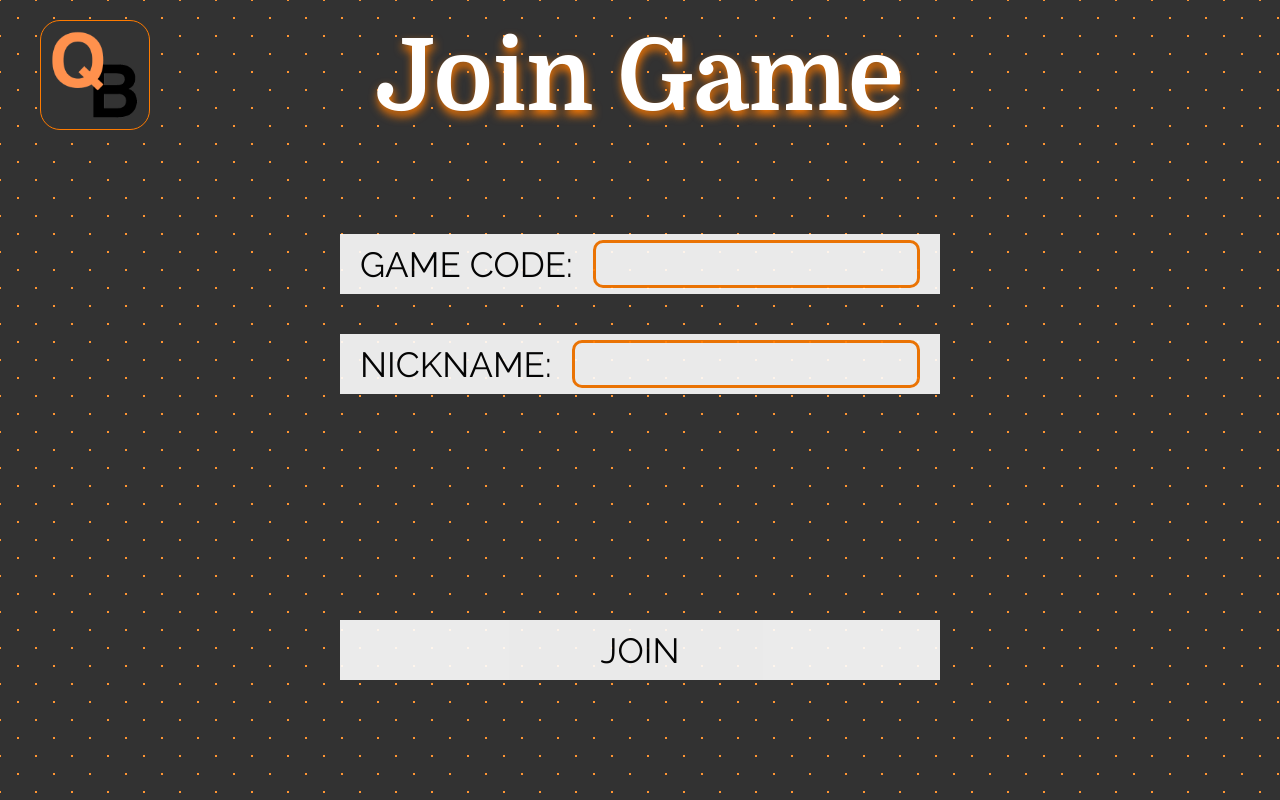
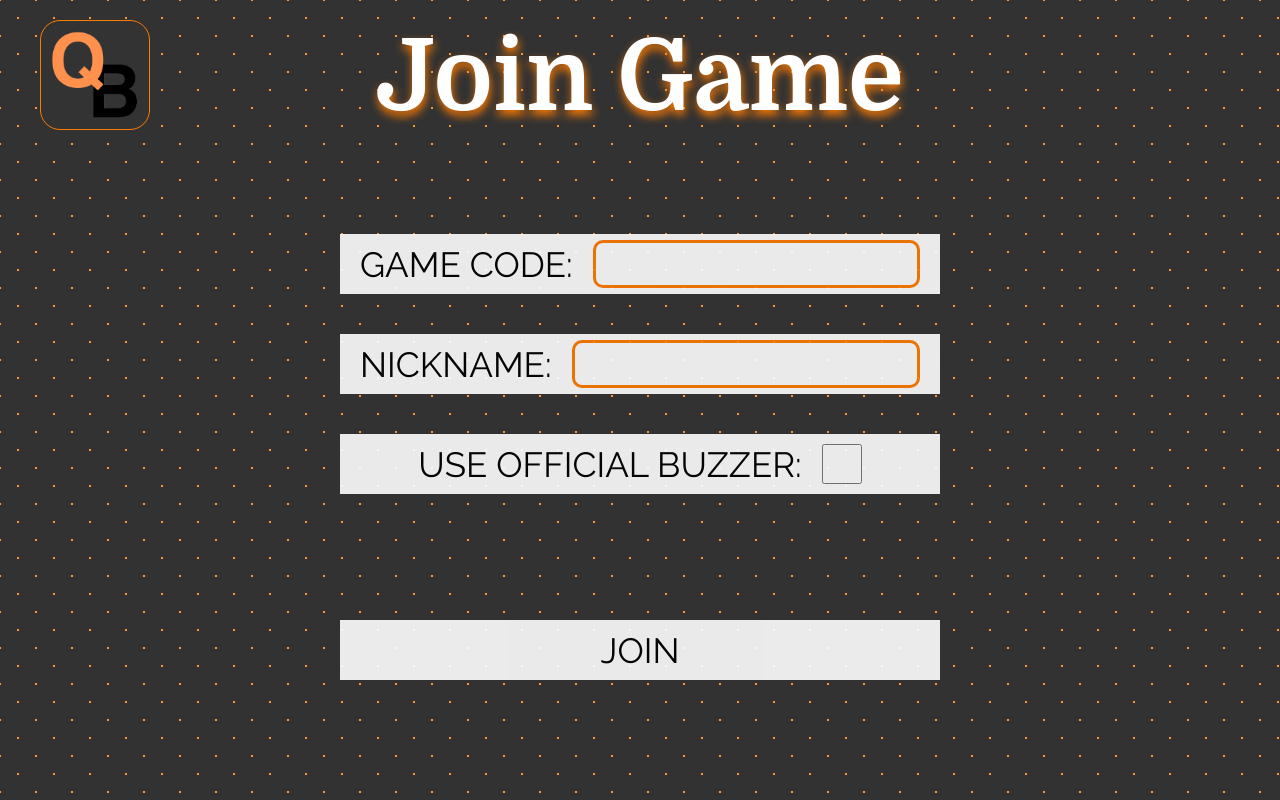
Before and after one commit to stevesajeev1/QuizBowlWebsite, a Next.js app: page /join in a window 1280 px wide. Built offline with nearby package versions, Linux system fonts and the light colour scheme; a web font is replaced by a local one.

Commit message:
Add official buzzer functionality

```diff
--- a/components/Buzzer.js
+++ b/components/Buzzer.js
@@ -23,7 +23,9 @@ function Buzzer(props) {
 
     useEffect(() => {
         const handleKeyDown = (e) => {
-            if (e.key == " ") {
+            if (props.official == "true" && e.key == "`") {
+                handleBuzz();
+            } else if (props.official == "false" && e.key == " ") {
                 handleBuzz();
             }
         };
--- a/pages/join.js
+++ b/pages/join.js
@@ -32,6 +32,10 @@ export default function Join() {
 
     const loadingRef = useRef();
     loadingRef.current = loading;
+
+    const [officialBuzzer, setOfficialBuzzer] = useState(false);
+    const officialBuzzerRef = useRef();
+    officialBuzzerRef.current = officialBuzzer;
 
     const handleJoin = async () => {
         if (loadingRef.current) {
@@ -95,8 +99,25 @@ export default function Join() {
             pathname: `/game/${code}`,
             query: {
                 nickname: nickname,
+                buzzer: officialBuzzerRef.current,
             },
         });
+    };
+
+    const handleOfficialBuzzer = () => {
+        if (!officialBuzzerRef.current) {
+            const filters = [];
+            navigator.usb
+                .requestDevice({ filters })
+                .then((usbDevice) => {
+                    if (usbDevice.productName.includes("Pico")) {
+                        setOfficialBuzzer(true);
+                    }
+                })
+                .catch(() => {});
+        } else {
+            setOfficialBuzzer(false);
+        }
     };
 
     return (
@@ -127,6 +148,7 @@ export default function Join() {
             >
                 GAME CODE:
                 <input
+                    type="text"
                     className={`${martianMono.className}`}
                     ref={codeRef}
                     onKeyDown={(e) => {
@@ -137,11 +159,20 @@ export default function Join() {
             <div className={`${raleway.className} ${styles.inputContainer}`}>
                 NICKNAME:
                 <input
+                    type="text"
                     className={`${martianMono.className}`}
                     ref={nicknameRef}
                     onKeyDown={(e) => {
                         e.key == "Enter" && handleJoin();
                     }}
+                ></input>
+            </div>
+            <div className={`${raleway.className} ${styles.inputContainer}`}>
+                USE OFFICIAL BUZZER:
+                <input
+                    type="checkbox"
+                    checked={officialBuzzer}
+                    onChange={handleOfficialBuzzer}
                 ></input>
             </div>
             <div className={styles.spacer}></div>
--- a/styles/Join.module.css
+++ b/styles/Join.module.css
@@ -31,7 +31,7 @@
     padding-inline: 20px;
 }
 
-.inputContainer > input {
+.inputContainer > input[type="text"] {
     flex: 1;
     height: 80%;
     border: 3px solid var(--accent);
@@ -40,6 +40,15 @@
     color: #000000;
     font-size: 20px;
     line-height: 0.9;
+}
+
+.inputContainer > input[type="checkbox"] {
+    width: 40px;
+    height: 40px;
+}
+
+.inputContainer > input[type="checkbox"]:hover {
+    cursor: pointer;
 }
 
 .inputContainer > input:focus {
```
Also changed, not shown: pages/game/[code].js (+9 -0 lines).
